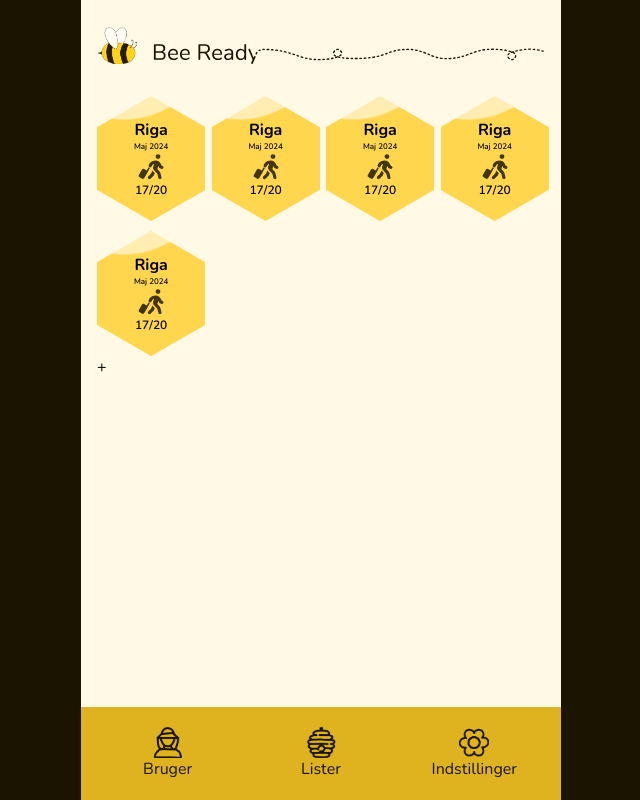
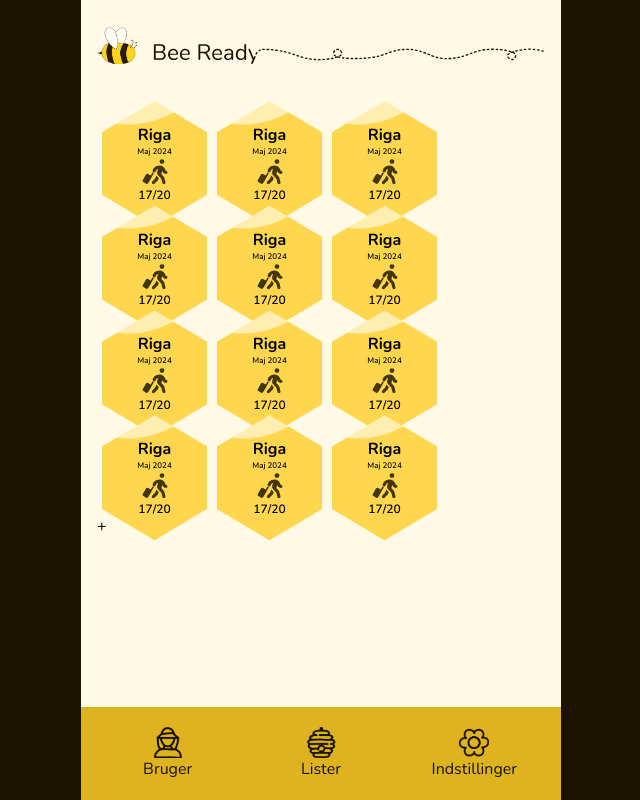
Before and after one commit to simon767b/beeReady, a React (Vite) app: page / in a window 1280 px wide. Shown: the whole page, without its empty margins (319-959 px from the left). Built offline with nearby package versions, Linux system fonts and the light colour scheme.

Commit message:
attempt beehive grid

```diff
--- a/src/components/List.jsx
+++ b/src/components/List.jsx
@@ -11,13 +11,18 @@ export default function List() {
 
   return (
     <section className="hexagon">
+      <div className="hex_content">
         <h6>Riga</h6>
         <p className="date">Maj 2024</p>
         <img src="\img\icons\tourist.svg" alt="Turist ikon" />
         <p className="item_count">
           {itemsChecked}/{itemsTotal}
         </p>
-      <div className="wave" style={{ height: calcItemCount() + 36 + "%" }}></div>
+        <div
+          className="wave"
+          style={{ height: calcItemCount() + 36 + "%" }}
+        ></div>
+      </div>
     </section>
   );
 }
--- a/src/index.css
+++ b/src/index.css
@@ -20,7 +20,7 @@
 
   /* --- font weights --- */
   --ekstraLight: 200;
-  --lightItalic: italic 300;
+  --light: 300;
   --regular: 400;
   --semiBold: 600;
 
@@ -30,6 +30,11 @@
   --fontsizeM: 1rem; /* 16px */
   --fontsizeL: 1.5rem; /* 24px */
   --fontsizeXL: 2rem; /* 32px */
+
+  /* --- variables for hexagons --- */
+  --hex_width: 105px;
+  --hex_margin: 5px;
+  --f: calc(1.732 * var(--hex_width) + 4 * var(--m) - 1px);
 }
 
 /* --- reset --- */
@@ -51,7 +56,6 @@ body {
   justify-content: center;
   align-items: center;
   background-color: var(--text);
-
 }
 
 #root {
@@ -128,26 +132,48 @@ body {
 
 /* Lister */
 
+main .lister {
+  /* idea for grid from https://codepen.io/t_afif/pen/zYoZBOy */
+  display: flex;
+}
+
 .beehive {
-  display: grid;
-  grid-gap: 10px;
-  grid-template-columns: repeat(auto-fit, minmax(100px, 1fr));
   margin: 0 1rem;
 }
 
 .hexagon {
-  align-items: center;
-  aspect-ratio: cos(30deg);
+  /* aspect-ratio: cos(30deg); */
   background: var(--color3);
   /* clip-path makes hexagon shape */
-  clip-path: polygon(-50% 50%, 50% 100%, 150% 50%, 50% 0);
+  /* clip-path: polygon(-50% 50%, 50% 100%, 150% 50%, 50% 0); */
+  clip-path: polygon(0% 25%, 0% 75%, 50% 100%, 100% 75%, 100% 25%, 50% 0%);
+  display: inline-block;
+  font-weight: var(--semiBold);
+  height: 125px;
+  margin: var(--hex_margin);
+  margin-bottom: calc(var(--hex_margin) - var(--hex_width) * 0.2885);
+  /* overflow: hidden; */
+  position: relative;
+  width: var(--hex_width);
+}
+
+.beehive::before {
+  content: "";
+  float: left;
+  height: 120%;
+  shape-outside: repeating-linear-gradient(
+    #0000 0 calc(var(--f) - 3px),
+    #000 0 var(--f)
+  );
+  width: calc(var(--hex_width) / 2 + var(--hex_margin));
+}
+
+.hex_content {
+  align-items: center;
   display: flex;
   flex-direction: column;
-  font-weight: var(--semiBold);
-  height: 125px;
+  height: 100%;
   justify-content: center;
-  overflow: hidden;
-  position: relative;
 }
 
 .hexagon h6 {
@@ -168,11 +194,12 @@ body {
 
 .hexagon .wave {
   /* to make the wave shape */
-  --mask:
-    radial-gradient(89.44px at 25% 120px,#000 99%,#0000 101%) calc(25% - 80px) 0/160px 100%,
-    radial-gradient(89.44px at 25% -80px,#0000 99%,#000 101%) 25% 40px/160px 100% repeat-x;
+  --mask: radial-gradient(89.44px at 25% 120px, #000 99%, #0000 101%)
+      calc(25% - 80px) 0/160px 100%,
+    radial-gradient(89.44px at 25% -80px, #0000 99%, #000 101%) 25% 40px/160px
+      100% repeat-x;
   -webkit-mask: var(--mask);
-          mask: var(--mask);
+  mask: var(--mask);
 
   /* other wave styling */
   background-color: var(--color7);
--- a/src/pages/Lister.jsx
+++ b/src/pages/Lister.jsx
@@ -3,8 +3,15 @@ import PlusButton from "../components/PlusButton";
 
 export default function Lister() {
   return (
-    <main>
+    <main className="lister">
       <section className="beehive">
+        <List />
+        <List />
+        <List />
+        <List />
+        <List />
+        <List />
+        <List />
         <List />
         <List />
         <List />
```
Lines whose indentation alone changed are shown as unchanged.
